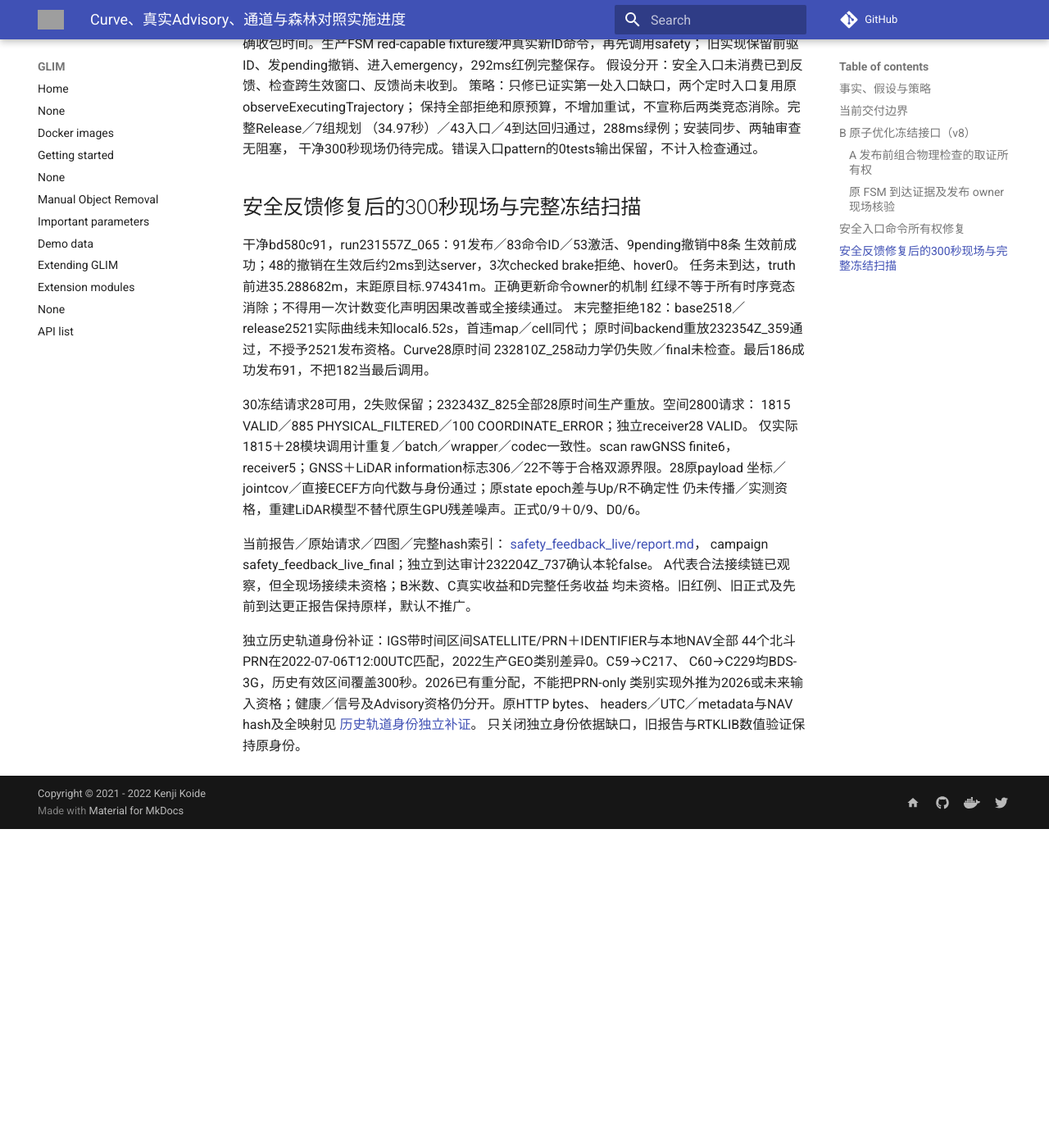
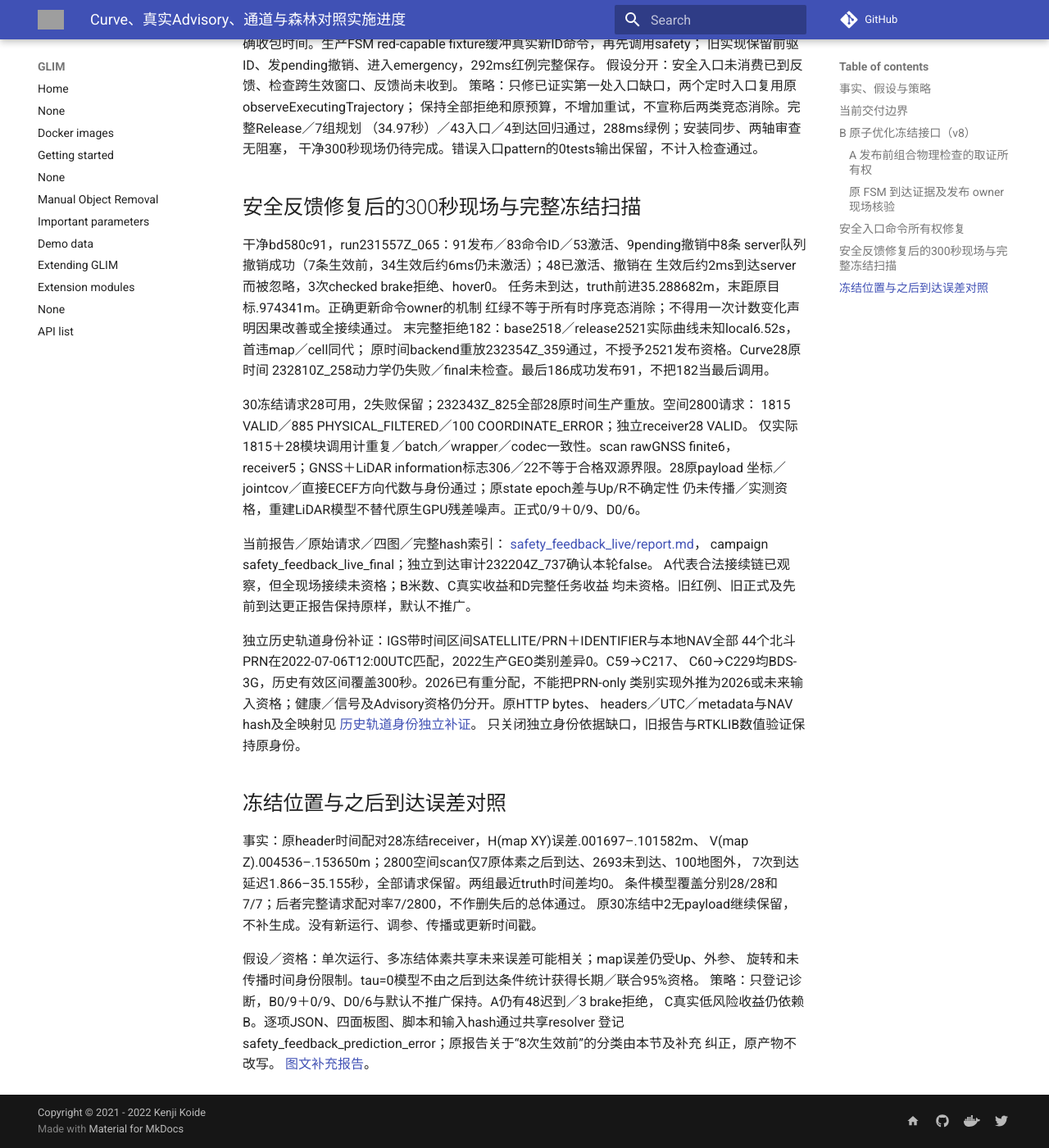
Before and after one commit to Printeger/iap, an MkDocs documentation site: the page built from docs/dev_planner/curve_advisory_channel_progress.md, in a window 1280 px wide and 1400 px high, scrolled down 16777 px. Shown: the whole window at 82% size. Built offline with MkDocs 1.6.1 and Material for MkDocs 9.7.7, drawn with Linux system fonts in a browser that asks for light colours; nearby versions of some CDN libraries; comment, search, counter and statistics services are not loaded; before the commit the page ends 17788 px from its top, so only the background shows below that; grey boxes are pictures that could not be loaded.

Commit message:
docs: separate frozen and later-arrival error diagnostics

```diff
--- a/docs/dev_planner/curve_advisory_channel_progress.md
+++ b/docs/dev_planner/curve_advisory_channel_progress.md
@@ -720,7 +720,8 @@ planner精确收包时间。生产FSM red-capable fixture缓冲真实新ID命令
 ## 安全反馈修复后的300秒现场与完整冻结扫描
 
 干净bd580c91，run231557Z_065：91发布／83命令ID／53激活、9pending撤销中8条
-生效前成功；48的撤销在生效后约2ms到达server，3次checked brake拒绝、hover0。
+server队列撤销成功（7条生效前，34生效后约6ms仍未激活）；48已激活、撤销在
+生效后约2ms到达server而被忽略，3次checked brake拒绝、hover0。
 任务未到达，truth前进35.288682m，末距原目标.974341m。正确更新命令owner的机制
 红绿不等于所有时序竞态消除；不得用一次计数变化声明因果改善或全接续通过。
 末完整拒绝182：base2518／release2521实际曲线未知local6.52s，首违map／cell同代；
@@ -748,3 +749,19 @@ C60→C229均BDS-3G，历史有效区间覆盖300秒。2026已有重分配，不
 headers／UTC／metadata与NAV hash及全映射见
 [历史轨道身份独立补证](../../log/20261007T091820Z_056/export/analysis/rinex_identity/report.md)。
 只关闭独立身份依据缺口，旧报告与RTKLIB数值验证保持原身份。
+
+## 冻结位置与之后到达误差对照
+
+事实：原header时间配对28冻结receiver，H(map XY)误差.001697–.101582m、
+V(map Z).004536–.153650m；2800空间scan仅7原体素之后到达、2693未到达、100地图外，
+7次到达延迟1.866–35.155秒，全部请求保留。两组最近truth时间差均0。
+条件模型覆盖分别28/28和7/7；后者完整请求配对率7/2800，不作删失后的总体通过。
+原30冻结中2无payload继续保留，不补生成。没有新运行、调参、传播或更新时间戳。
+
+假设／资格：单次运行、多冻结体素共享未来误差可能相关；map误差仍受Up、外参、
+旋转和未传播时间身份限制。tau=0模型不由之后到达条件统计获得长期／联合95%资格。
+策略：只登记诊断，B0/9＋0/9、D0/6与默认不推广保持。A仍有48迟到／3 brake拒绝，
+C真实低风险收益仍依赖B。逐项JSON、四面板图、脚本和输入hash通过共享resolver
+登记safety_feedback_prediction_error；原报告关于“8次生效前”的分类由本节及补充
+纠正，原产物不改写。
+[图文补充报告](../../log/20261007T091820Z_056/export/analysis/safety_feedback_live/prediction_error_report.md)。
--- a/docs/spec/advisory_prediction_contract.md
+++ b/docs/spec/advisory_prediction_contract.md
@@ -294,3 +294,21 @@ owner/layout/coordinate均值错配0；5/6冻结及5份同原时间重放／审
 `log/20261007T091820Z_056/export/analysis/optimized_bundle/report.md`。
 该短运行不是正式300秒任务；原FSM未到达，B空间／米数、真实GPU残差／联合故障、
 C真实通道保留、D0/6与B0/9＋0/9仍阻塞。继续可独立执行的生产取证工作。
+
+## 冻结误差与后续到达误差的不同资格
+
+冻结receiver诊断使用原 `position`／`pose_stamp`，与原truth消息header时间配对；
+不得用采集接收时间替代状态时刻。空间请求的后续到达诊断使用原地图的origin、
+resolution、dimensions和体素索引，匹配第一个不早于原reference_time的GLIO位置。
+地图外、物理过滤、无有效预测、未到达及无truth支持的请求均保留原分母。
+最近truth时间差须逐项记录，不能宣称精确同时间；体素匹配不能换成任意邻域。
+
+原tau=0预测与之后到达误差不是同时间检验；未取得实测F/Q传播资格时只能作
+诊断。map XY/Z误差不能在Up、ENU旋转及IMU／truth外参尚未资格时命名为正式
+ENU H/V验证。有限VALID只表示当前接口返回；1e9、无效和非有限值不进入有效界限。
+条件经验覆盖和排序须给出完整请求与配对子集分母，重复体素／共享到达样本相关性
+及独立运行数量；不得据一个运行的条件统计授予联合95%或9＋9资格。
+
+bd580c91原运行诊断：28冻结位置配对、2800空间请求仅7体素后来到达，2693未到达、
+100地图外；本轮配对truth时间差均为0，但传播、物理方向和噪声资格仍未通过。
+[逐请求、图表与hash索引](../../log/20261007T091820Z_056/export/analysis/safety_feedback_live/prediction_error_report.md)。
```
Also changed, not shown: README.md (+6 -0 lines), docs/spec/ego_based_planning_flow.md (+7 -0 lines).
